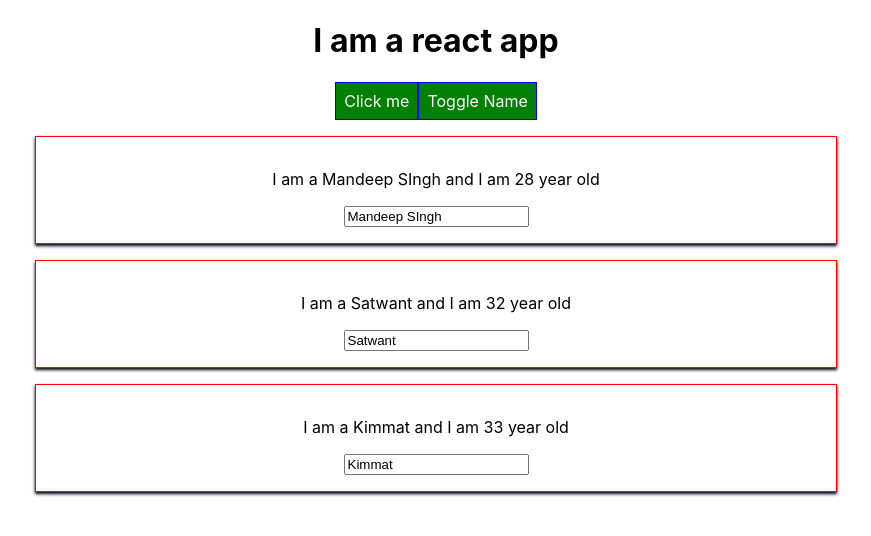
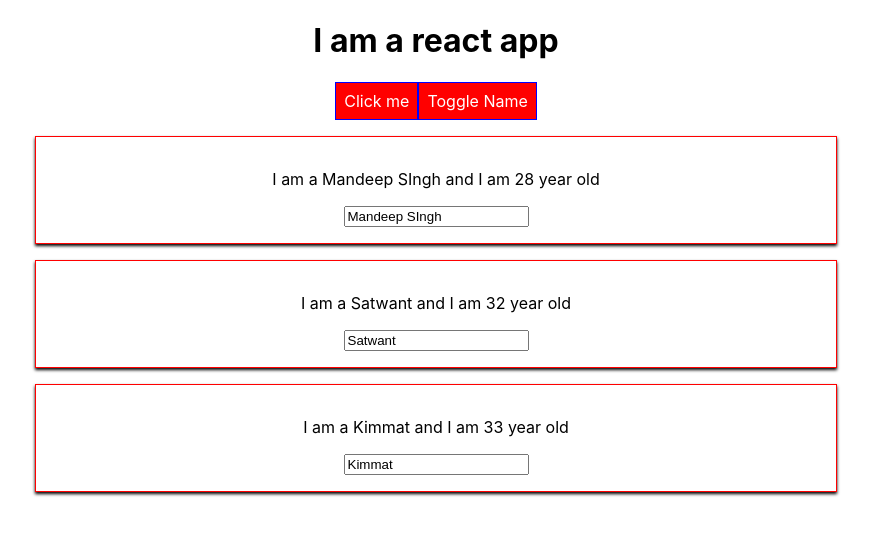
Before and after one commit to rrmandeep/ureact, a React (Create React App) app: page / in a window 1280 px wide. Shown: the top 536 px of the page, without its empty margins (204-1075 px from the left). Built offline with nearby package versions, Linux system fonts and the light colour scheme.

Commit message:
Add css as per condition

```diff
--- a/src/App.js
+++ b/src/App.js
@@ -5,7 +5,7 @@ import Person from './Person/Person';
 
 
 const StyledButton = styled.button`
-  background-color: green;
+  background-color: ${props => props.alt ? "red" : 'green'};
   color: white;
   font: inherit;
   border: 1px solid blue;
@@ -13,7 +13,7 @@ const StyledButton = styled.button`
   cursor: pointer;
 
   &:hover {
-    background-color: lightgreen;
+    background-color: ${props => props.alt ? 'salmon' : 'lightgreen' };
     color: black;
   }
 `;
@@ -104,8 +104,8 @@ class App extends Component {
         <h1 className={classes.join(' ')}>I am a react app</h1>
         {/* passing arrguments to function
         <button onClick={this.swichNameHandler.bind(this, "Ishmeet")}>Click me</button> */}
-        <StyledButton  onClick={ () => this.swichNameHandler("Ishmeet!!!")}>Click me</StyledButton>
-        <StyledButton  onClick={ this.toggleNames}>Toggle Name</StyledButton>
+        <StyledButton  alt={this.state.doseShow} nClick={ () => this.swichNameHandler("Ishmeet!!!")}>Click me</StyledButton>
+        <StyledButton  alt={this.state.doseShow} onClick={ this.toggleNames}>Toggle Name</StyledButton>
         { persons }
       </div>
     );
```
